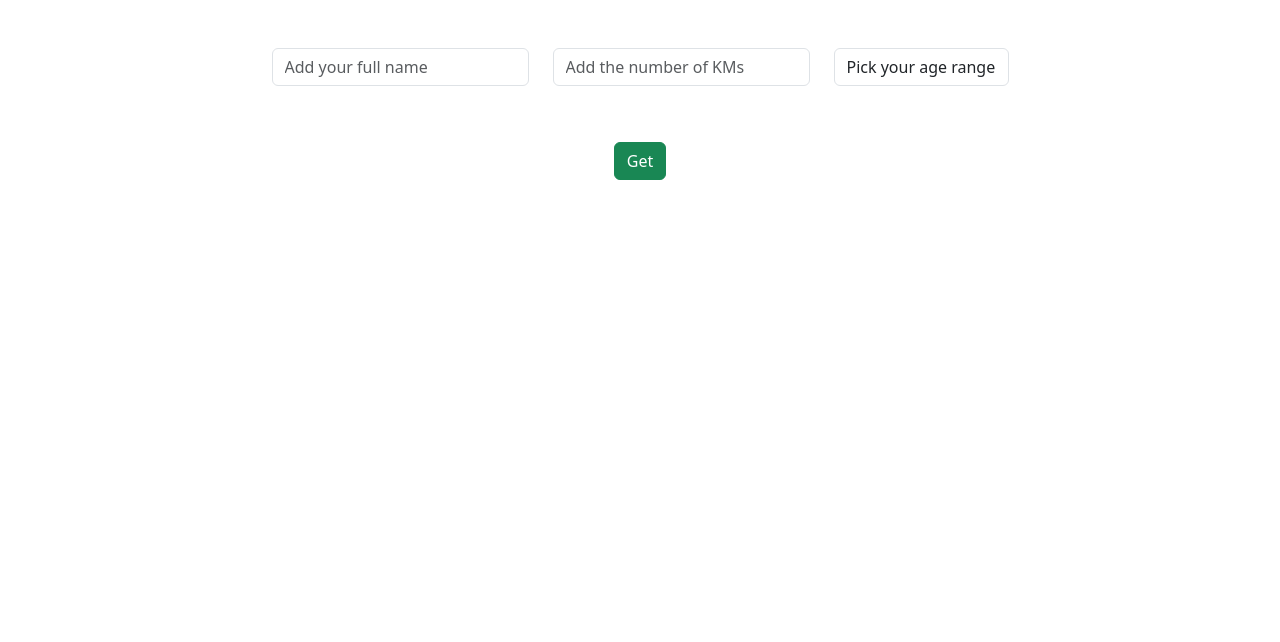
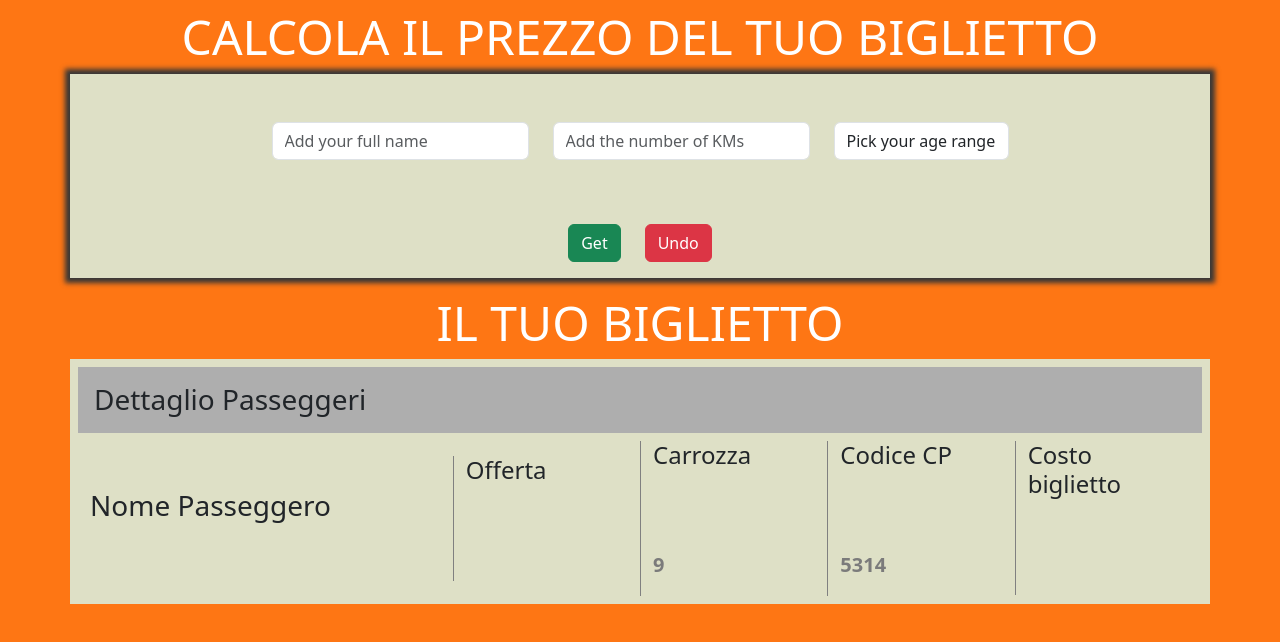
Before and after one commit to BernardoClasse86/js-biglietto-treno-form, a plain HTML site: page index.html in a window 1280 px wide. Both pictures are taken after a click on the button "Get". Drawn offline with nearby package versions, Linux system fonts and the light colour scheme.

Commit message:
FEAT added css and js code cleaned

```diff
--- a/css/app.css
+++ b/css/app.css
@@ -1,5 +1,6 @@
 :root {
-
+    --ticket-bg: #FE7614;
+    --row-bg: #DEE0C6;
 }
 
 * {
@@ -7,3 +8,40 @@
     padding: 0;
     box-sizing: border-box;
 }
+
+body {
+    background-color: var(--ticket-bg);
+}
+
+h1 {
+    font-size: 3rem;
+    color: white;
+    text-transform: uppercase;
+}
+
+.container-style {
+    box-shadow: 0 0 5px 5px rgb(55, 55, 55);
+}
+
+.row-bg {
+    background-color: #DEE0C6;
+}
+
+h4 {
+    margin-bottom: 5rem;
+}
+
+.d-flex p {
+    font-size: 1.25rem;
+    font-weight: bold;
+    color: rgb(123, 123, 123);
+}
+
+.your-datas-title {
+    background-color: #aeaeae;
+    padding: 1rem;
+}
+
+.col-2 {
+    border-left: 1px solid grey;
+}
--- a/index.html
+++ b/index.html
@@ -14,9 +14,15 @@
 
     <main>
 
-        <div id="form-container" class="container">
+        <div class="container pt-2 text-center">
 
-            <div class="row py-5 mb-2 justify-content-center">
+            <h1>Calcola il prezzo del tuo biglietto</h1>
+
+        </div>
+
+        <div id="form-container" class="container container-style">
+
+            <div class="row py-5 justify-content-center row-bg">
 
                 <div class="col-auto">
 
@@ -45,7 +51,7 @@
 
             </div>
 
-            <div class="row justify-content-center">
+            <div class="row justify-content-center py-3 row-bg">
 
                 <div class="col-auto">
 
@@ -53,17 +59,9 @@
 
                 </div>
 
-            </div>
-
-        </div>
-
-        <div id="your-infos-container" class="container">
-
-            <div class="row justify-content-center">
-
                 <div class="col-auto">
 
-                    <p style="color: black;" id="total-price"></p>
+                    <input type="submit" class="btn btn-danger" value="Undo">
 
                 </div>
 
@@ -71,6 +69,80 @@
 
         </div>
 
+        <div class="container text-center">
+
+            <h1 class="mt-3">Il tuo biglietto</h1>
+
+        </div>
+
+        <div id="your-infos-container" class="container">
+
+            <div class="row justify-content-center align-items-center p-2 row-bg">
+
+                <h3 class="your-datas-title">Dettaglio Passeggeri</h3>
+
+                <div class="col-4">
+
+                    <div class="d-flex flex-column">
+
+                        <h3>Nome Passeggero</h3>
+                        <p id="passenger-name"></p>
+
+                    </div>
+
+                </div>
+
+                <div class="col-2">
+
+                    <div class="d-flex flex-column">
+
+                        <h4>Offerta</h4>
+                        <p id="ticket-type"></p>
+
+                    </div>
+
+                </div>
+
+                <div class="col-2">
+
+                    <div class="d-flex flex-column">
+
+                        <h4>Carrozza</h4>
+                        <p id="train-carriage"></p>
+
+                    </div>
+
+                </div>
+
+                <div class="col-2">
+
+                    <div class="d-flex flex-column">
+
+                        <h4>Codice CP</h4>
+                        <p id="train-code"></p>
+
+                    </div>
+
+                </div>
+
+                <div class="col-2">
+
+                    <div class="d-flex flex-column">
+
+                        <h4>Costo biglietto</h4>
+                        <p id="total-price"></p>
+
+                    </div>
+
+                </div>
+
+
+            </div>
+
+        </div>
+
+
+
     </main>
 
     <script src="https://cdn.jsdelivr.net/npm/bootstrap@5.3.0-alpha1/dist/js/bootstrap.bundle.min.js" integrity="sha384-w76AqPfDkMBDXo30jS1Sgez6pr3x5MlQ1ZAGC+nuZB+EYdgRZgiwxhTBTkF7CXvN" crossorigin="anonymous"></script>
--- a/js/app.js
+++ b/js/app.js
@@ -14,6 +14,8 @@
 //                 else if > 65
 //                 else no discount
 
+
+// took the elemets from HTML
 const priceGeneratorElement = document.querySelector('#form-container input[name="price-generator"]')
 
 const travelDistanceElement = document.querySelector('#form-container input[name="travel"]')
@@ -24,37 +26,63 @@ const userFullName = document.querySelector('#form-container input[name="full-na
 
 console.log (travelDistanceElement, ageSelectorElement, priceGeneratorElement)
 
+// add event
 priceGeneratorElement.addEventListener('click', function() {
 
 console.log(travelDistanceElement.value, ageSelectorElement.value)
 
+// add price rate
 
 const PRICE_PER_KM = 0.21
 
+// add passenger name
+
 let fullName = userFullName.value
+
+// stamp passenger name on HTML
+
+const passengerName = document.querySelector('#passenger-name')
+passengerName.innerHTML = fullName
+
+// stamp train carriage number on HTML
+
+const trainCarriage = document.querySelector('#train-carriage')
+trainCarriage.innerHTML = parseInt(Math.random() * 9) + 1
+
+// stamp train code on HTML
+
+const trainCode = document.querySelector('#train-code')
+trainCode.innerHTML = parseInt(Math.random() * 9999) + 1
+
+// add the "travel" value
 
 let travel = travelDistanceElement.value
     if (travel < 0 || isNaN (travel)) {
         travel = 'Not valid'
     }
 
+// add total price
 
 const totalPrice = travel * PRICE_PER_KM;
     console.log(totalPrice)
-
 
 let Euro = new Intl.NumberFormat('en-DE', {
     style: 'currency',
     currency: 'EUR',
 })
 
+// add the "age-selector" value
 
 let ageToSelect = ageSelectorElement.value
 
     if (ageToSelect == "young") {
 
+        // get the price of the discount
+
         const youngDiscount = totalPrice * 0.2
         console.log(youngDiscount)
+
+        // get the price difference
 
         const yourPrice = document.getElementById('total-price')
 
@@ -62,14 +90,23 @@ let ageToSelect = ageSelectorElement.value
                 yourPrice.innerHTML = 'Not valid'
             }
 
+            // stamp the new price on HTML
+
             else {
                 yourPrice.innerHTML = Euro.format(totalPrice - youngDiscount)
                 console.log(yourPrice)
             }
 
+        // stamp the type of ticket in HTML
+
+        const ticketType = document.getElementById('ticket-type')
+        ticketType.innerHTML = 'Young Ticket'
+
     }
 
     else if (ageToSelect == "middle") {
+
+        // get the price without discount
 
         const noDiscount = totalPrice
 
@@ -79,16 +116,27 @@ let ageToSelect = ageSelectorElement.value
             yourPrice.innerHTML = 'Not valid'
         }
 
+        // stamp the price on HTML
+
         else {
             yourPrice.innerHTML = Euro.format(noDiscount)
         }
+
+        // stamp the type of ticket in HTML
+
+        const ticketType = document.getElementById('ticket-type')
+        ticketType.innerHTML = 'Standard Ticket'
 
     }
 
     else if (ageToSelect == "old"){
 
+        // get the price of the discount
+
         const oldDiscount = totalPrice * 0.4
         console.log(oldDiscount)
+
+        // get the price difference
 
         const yourPrice = document.getElementById('total-price')
 
@@ -96,9 +144,16 @@ let ageToSelect = ageSelectorElement.value
                 yourPrice.innerHTML = 'Not valid'
             }
 
+            // stamp the new price on HTML
+
             else {
                 yourPrice.innerHTML = Euro.format(totalPrice - oldDiscount)
             }
+
+            // stamp the type of ticket in HTML
+
+            const ticketType = document.getElementById('ticket-type')
+            ticketType.innerHTML = 'Over Ticket'
     }
 
 })
```
